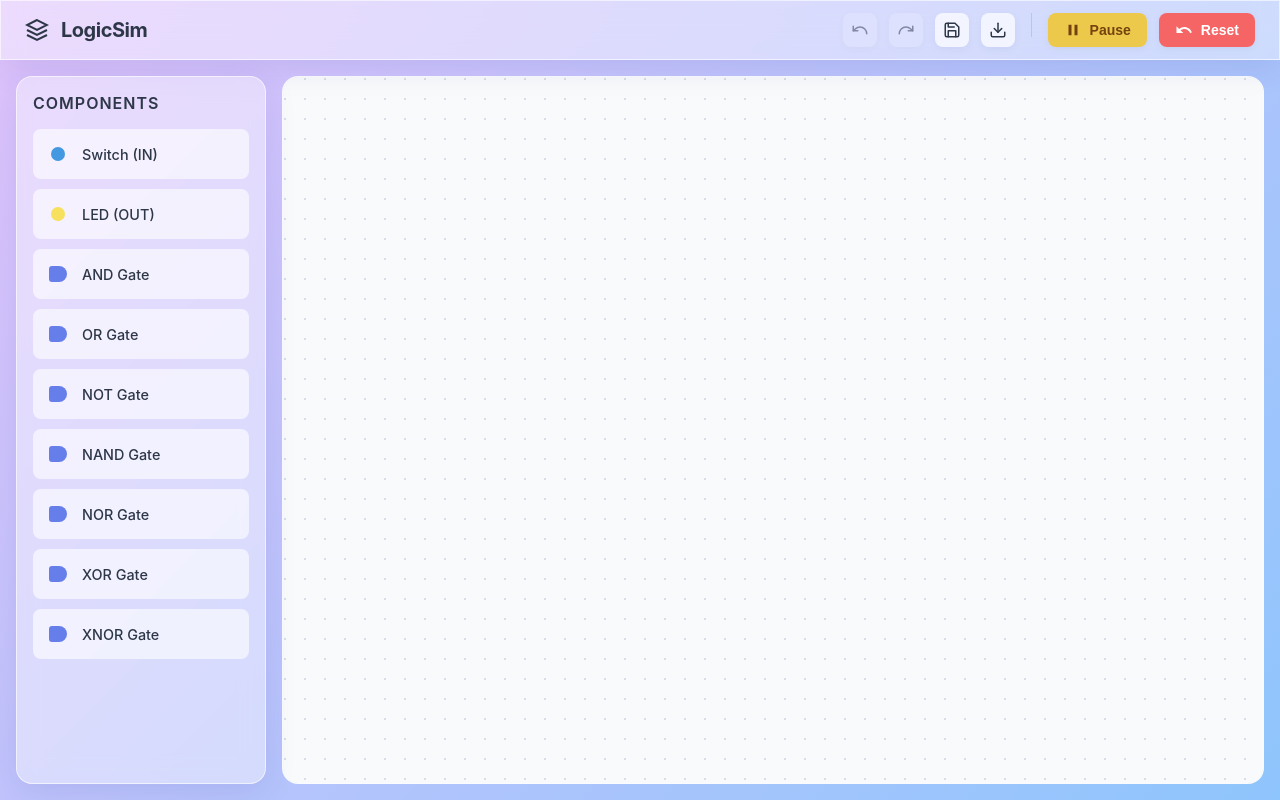
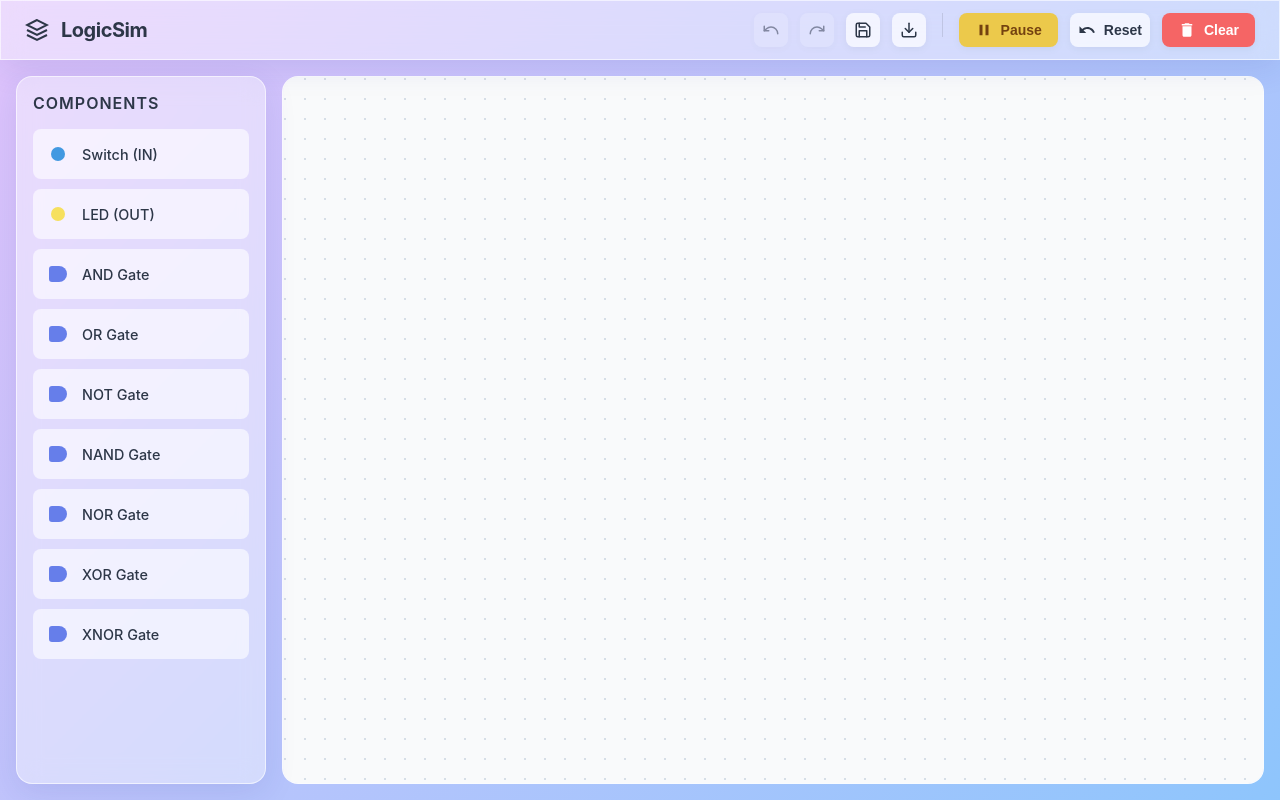
Before and after one commit to xJesusx0/logic-sim, an Angular app: page / in a window 1280 px wide. Built offline with nearby package versions, Linux system fonts and the light colour scheme.

Commit message:
feat: agregar boton de clear

```diff
--- a/src/app/app.html
+++ b/src/app/app.html
@@ -41,11 +41,18 @@
           <span class="btn-label">Play</span>
         </button>
       }
-      <button class="btn btn-danger" (click)="reset()">
+      <button class="btn btn-action" (click)="reset()" title="Reset States">
         <svg width="18" height="18" viewBox="0 0 24 24" fill="currentColor">
           <path d="M12.5 8c-2.65 0-5.05.99-6.9 2.6L2 7v9h9l-3.62-3.62c1.39-1.16 3.16-1.88 5.12-1.88 3.54 0 6.55 2.31 7.6 5.5l2.37-.78C21.08 11.03 17.15 8 12.5 8z"/>
         </svg>
         <span class="btn-label">Reset</span>
+      </button>
+
+      <button class="btn btn-danger" (click)="clear()" title="Clear Board">
+        <svg width="18" height="18" viewBox="0 0 24 24" fill="currentColor">
+          <path d="M6 19c0 1.1.9 2 2 2h8c1.1 0 2-.9 2-2V7H6v12zM19 4h-3.5l-1-1h-5l-1 1H5v2h14V4z"/>
+        </svg>
+        <span class="btn-label">Clear</span>
       </button>
     </div>
   </header>
--- a/src/app/app.ts
+++ b/src/app/app.ts
@@ -56,6 +56,12 @@ export class App {
   load() {
     const success = this.simulator.loadFromLocalStorage();
     this.showFeedback(success ? 'Circuit loaded successfully!' : 'No save found.');
+  }
+
+  clear() {
+    if (confirm('Are you sure you want to clear the entire board?')) {
+      this.simulator.clearBoard();
+    }
   }
 
   undo() { this.simulator.undo(); }
--- a/src/app/core/circuit.ts
+++ b/src/app/core/circuit.ts
@@ -93,5 +93,16 @@ export class CircuitEngine implements Circuit {
     for (const wire of this.wires.values()) {
       wire.value = 'X';
     }
+
+    for (const el of this.elements.values()) {
+      // Reset Switch inputs to '0'
+      if (el.type === 'INPUT' && (el as any).sourceType === 'SWITCH') {
+        (el as any).state = '0';
+      }
+      // Reset LED outputs to 'X'
+      if (el.type === 'OUTPUT' && (el as any).displayType === 'LED') {
+        (el as any).colorState = 'X';
+      }
+    }
   }
 }
--- a/src/app/simulator/services/simulator.service.ts
+++ b/src/app/simulator/services/simulator.service.ts
@@ -255,4 +255,13 @@ export class SimulatorService {
     this.tickCount.set(this.engine.state.tickCount); // Debería ser 0
     this.syncStructure();
   }
+
+  public clearBoard(): void {
+    if (this.engine.elements.size === 0 && this.engine.wires.size === 0) return;
+    this.saveState();
+    this.engine.elements.clear();
+    this.engine.wires.clear();
+    this.clearSelection();
+    this.syncStructure();
+  }
 }
```
